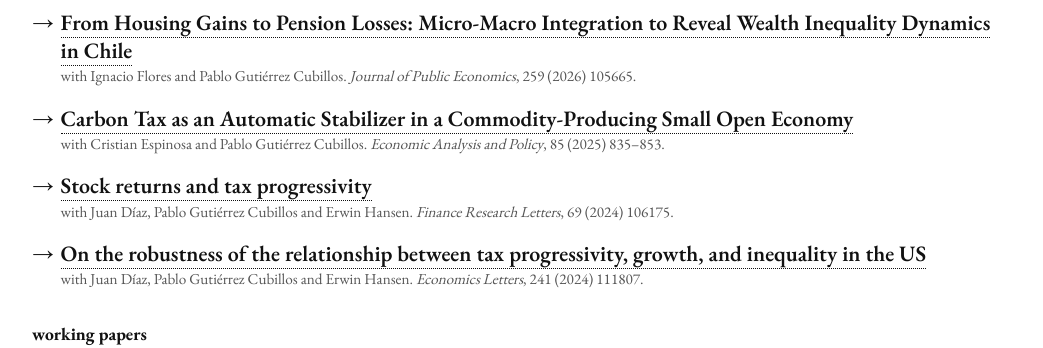
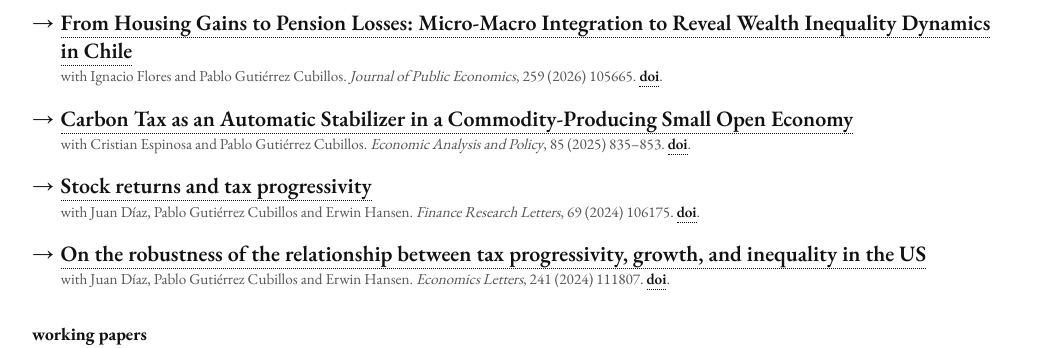
Before and after one commit to bcastronofal/bcastronofal.github.io, a plain HTML site: page index.html in a window 1280 px wide. Shown: the part 609-957 px from the top of the page, without its empty margins (118-1161 px from the left). Drawn offline with nearby package versions, Linux system fonts and the light colour scheme.

Commit message:
Add files via upload

```diff
--- a/sections/research.html
+++ b/sections/research.html
@@ -5,22 +5,22 @@
   <ul class="research-list">
     <li>
       <a href="https://www.dropbox.com/scl/fi/tkq2h2ffi7f9ztrs3gvee/JPUBE_Manuscript.pdf" target="_blank" rel="noopener">From Housing Gains to Pension Losses: Micro-Macro Integration to Reveal Wealth Inequality Dynamics in Chile</a>
-      <span>with Ignacio Flores and Pablo Gutiérrez Cubillos. <em>Journal of Public Economics</em>, 259 (2026) 105665.</span>
+      <span>with Ignacio Flores and Pablo Gutiérrez Cubillos. <em>Journal of Public Economics</em>, 259 (2026) 105665. <a href="https://doi.org/10.1016/j.jpubeco.2026.105665" target="_blank" rel="noopener">doi</a>.</span>
     </li>
 
     <li>
       <a href="https://www.dropbox.com/scl/fi/o5rycjcmhzvp5qv92wdv2/EAP_Manuscript.pdf" target="_blank" rel="noopener">Carbon Tax as an Automatic Stabilizer in a Commodity-Producing Small Open Economy</a>
-      <span>with Cristian Espinosa and Pablo Gutiérrez Cubillos. <em>Economic Analysis and Policy</em>, 85 (2025) 835–853.</span>
+      <span>with Cristian Espinosa and Pablo Gutiérrez Cubillos. <em>Economic Analysis and Policy</em>, 85 (2025) 835–853. <a href="https://doi.org/10.1016/j.eap.2024.12.034" target="_blank" rel="noopener">doi</a>.</span>
     </li>
 
     <li>
       <a href="https://www.dropbox.com/scl/fi/1ye6ic6mzn9ogzpqqx1k7/FRL_Manuscript.pdf" target="_blank" rel="noopener">Stock returns and tax progressivity</a>
-      <span>with Juan Díaz, Pablo Gutiérrez Cubillos and Erwin Hansen. <em>Finance Research Letters</em>, 69 (2024) 106175.</span>
+      <span>with Juan Díaz, Pablo Gutiérrez Cubillos and Erwin Hansen. <em>Finance Research Letters</em>, 69 (2024) 106175. <a href="https://doi.org/10.1016/j.frl.2024.106175" target="_blank" rel="noopener">doi</a>.</span>
     </li>
 
     <li>
       <a href="https://www.dropbox.com/scl/fi/0c5iiv4p58csxo77ymkml/EL_Manuscript.pdf" target="_blank" rel="noopener">On the robustness of the relationship between tax progressivity, growth, and inequality in the US</a>
-      <span>with Juan Díaz, Pablo Gutiérrez Cubillos and Erwin Hansen. <em>Economics Letters</em>, 241 (2024) 111807.</span>
+      <span>with Juan Díaz, Pablo Gutiérrez Cubillos and Erwin Hansen. <em>Economics Letters</em>, 241 (2024) 111807. <a href="https://doi.org/10.1016/j.econlet.2024.111807" target="_blank" rel="noopener">doi</a>.</span>
     </li>
   </ul>
 
```
